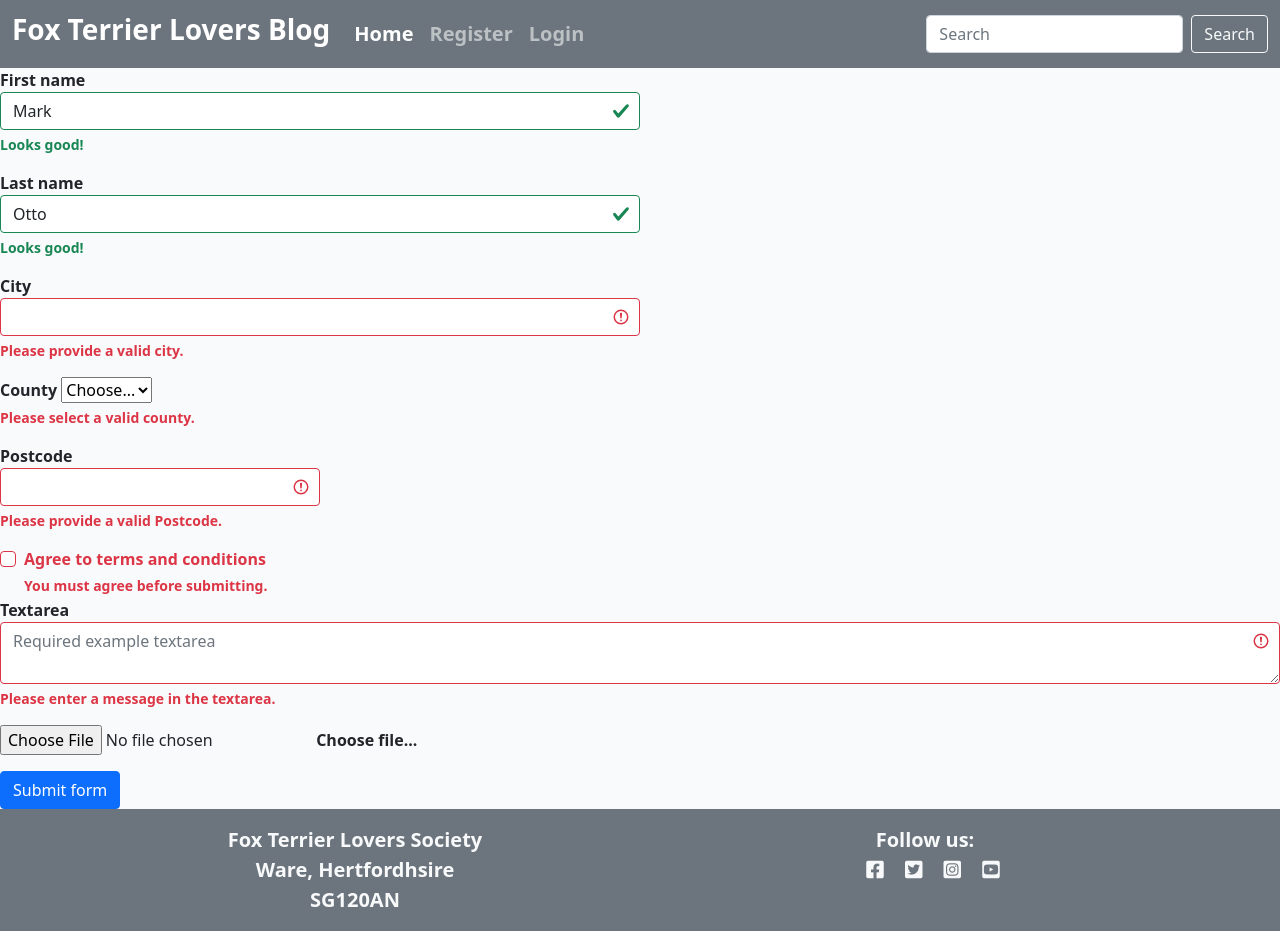
After one commit to Pimmz/Project-4, a Django app: page /adoption/ in a window 1280 px wide. The commit adds this page. Run offline with Django 3.2, Linux system fonts and the light colour scheme.

Commit message:
Connect adoption page to url and views

```diff
--- a/blog/urls.py
+++ b/blog/urls.py
@@ -3,8 +3,9 @@ from django.urls import path, include
 
 urlpatterns = [
     path('', views.PostList.as_view(), name='home'),
+    path('comment/<slug:slug>', views.PostComment.as_view(), name='post_comment'),
+    # path('accounts/', include('allauth.urls')),
+    path("adoption/", views.AdoptionView.as_view(), name='adoption'),
     path('<slug:slug>/', views.PostDetail.as_view(), name='post_detail'),
     path('like/<slug:slug>', views.PostLike.as_view(), name='post_like'),
-    path('comment/<slug:slug>', views.PostComment.as_view(), name='post_comment'),
-    path('accounts/', include('allauth.urls')),
 ]
--- a/blog/views.py
+++ b/blog/views.py
@@ -3,6 +3,7 @@ from django.views import generic, View
 from django.http import HttpResponseRedirect
 from .models import Post
 from .forms import CommentForm
+from django.views.generic import TemplateView
 
 
 class PostList(generic.ListView):
@@ -66,6 +67,7 @@ class PostDetail(View):
             },
         )
 
+
 class PostLike(View):
 
     def post(self, request, slug, *args, **kwargs):
@@ -90,3 +92,6 @@ class PostComment(View):
             post.comment.add(request.user)
 
         return HttpResponseRedirect(reverse('post_detail', args=[slug]))
+
+class AdoptionView(TemplateView):
+    template_name = "adoption.html"
--- /dev/null
+++ b/templates/adoption.html
@@ -0,0 +1,73 @@
+{% extends "base.html" %} {% block content %}
+
+
+<form>
+    <div class="form-row">
+        <div class="col-md-6 mb-3">
+            <label for="validationServer01">First name</label>
+            <input type="text" class="form-control is-valid" id="validationServer01" value="Mark" required />
+            <div class="valid-feedback">Looks good!</div>
+        </div>
+        <div class="col-md-6 mb-3">
+            <label for="validationServer02">Last name</label>
+            <input type="text" class="form-control is-valid" id="validationServer02" value="Otto" required />
+            <div class="valid-feedback">Looks good!</div>
+        </div>
+    </div>
+    <div class="form-row">
+        <div class="col-md-6 mb-3">
+            <label for="validationServer03">City</label>
+            <input type="text" class="form-control is-invalid" id="validationServer03"
+                aria-describedby="validationServer03Feedback" required />
+            <div id="validationServer03Feedback" class="invalid-feedback">
+                Please provide a valid city.
+            </div>
+        </div>
+        <div class="col-md-3 mb-3">
+            <label for="validationServer04">County</label>
+            <select class="custom-select is-invalid" id="validationServer04"
+                aria-describedby="validationServer04Feedback" required>
+                <option selected disabled value="">Choose...</option>
+                <option>...</option>
+            </select>
+            <div id="validationServer04Feedback" class="invalid-feedback">
+                Please select a valid county.
+            </div>
+        </div>
+        <div class="col-md-3 mb-3">
+            <label for="validationServer05">Postcode</label>
+            <input type="text" class="form-control is-invalid" id="validationServer05"
+                aria-describedby="validationServer05Feedback" required />
+            <div id="validationServer05Feedback" class="invalid-feedback">
+                Please provide a valid Postcode.
+            </div>
+        </div>
+    </div>
+    <div class="form-group">
+        <div class="form-check">
+            <input class="form-check-input is-invalid" type="checkbox" value="" id="invalidCheck3"
+                aria-describedby="invalidCheck3Feedback" required />
+            <label class="form-check-label" for="invalidCheck3">
+                Agree to terms and conditions
+            </label>
+            <div id="invalidCheck3Feedback" class="invalid-feedback">
+                You must agree before submitting.
+            </div>
+        </div>
+        <div class="mb-3">
+            <label for="validationTextarea">Textarea</label>
+            <textarea class="form-control is-invalid" id="validationTextarea" placeholder="Required example textarea"
+                required></textarea>
+            <div class="invalid-feedback">
+                Please enter a message in the textarea.
+            </div>
+        </div>
+        <div class="custom-file mb-3">
+            <input type="file" class="custom-file-input" id="validatedCustomFile" required />
+            <label class="custom-file-label" for="validatedCustomFile">Choose file...</label>
+            <div class="invalid-feedback">Example invalid custom file feedback</div>
+        </div>
+    </div>
+    <button class="btn btn-primary" type="submit">Submit form</button>
+</form>
+{%endblock%}
--- a/templates/base.html
+++ b/templates/base.html
@@ -6,26 +6,25 @@
 <head>
     <title>CodeStar Blog</title>
 
-    <link rel="preconnect" href="https://fonts.gstatic.com">
-    <link href="https://fonts.googleapis.com/css2?family=Roboto:wght@300&display=swap" rel="stylesheet">
-    <link href="https://fonts.googleapis.com/css2?family=Lato:wght@300;700&display=swap" rel="stylesheet">
-    <link rel="stylesheet" href="https://cdnjs.cloudflare.com/ajax/libs/font-awesome/5.15.3/css/all.min.css">
+    <link rel="preconnect" href="https://fonts.gstatic.com" />
+    <link href="https://fonts.googleapis.com/css2?family=Roboto:wght@300&display=swap" rel="stylesheet" />
+    <link href="https://fonts.googleapis.com/css2?family=Lato:wght@300;700&display=swap" rel="stylesheet" />
+    <link rel="stylesheet" href="https://cdnjs.cloudflare.com/ajax/libs/font-awesome/5.15.3/css/all.min.css" />
     <meta name="viewport" content="width=device-width, initial-scale=1" />
     <link href="https://cdn.jsdelivr.net/npm/bootstrap@5.0.1/dist/css/bootstrap.min.css" rel="stylesheet"
-        integrity="sha384-+0n0xVW2eSR5OomGNYDnhzAbDsOXxcvSN1TPprVMTNDbiYZCxYbOOl7+AMvyTG2x" crossorigin="anonymous">
+        integrity="sha384-+0n0xVW2eSR5OomGNYDnhzAbDsOXxcvSN1TPprVMTNDbiYZCxYbOOl7+AMvyTG2x" crossorigin="anonymous" />
     <script src="https://cdn.jsdelivr.net/npm/bootstrap@5.0.1/dist/js/bootstrap.bundle.min.js"
-        integrity="sha384-gtEjrD/SeCtmISkJkNUaaKMoLD0//ElJ19smozuHV6z3Iehds+3Ulb9Bn9Plx0x4" crossorigin="anonymous">
-        </script>
+        integrity="sha384-gtEjrD/SeCtmISkJkNUaaKMoLD0//ElJ19smozuHV6z3Iehds+3Ulb9Bn9Plx0x4"
+        crossorigin="anonymous"></script>
     <link rel="stylesheet" href="{% static 'css/style.css' %}" />
-
 </head>
 
 <body class="d-flex flex-column h-100 main-bg">
-
-
     <nav class="navbar navbar-expand-lg bg-secondary navbar-dark">
         <div class="container-fluid">
-            <a class="navbar-brand" href="{% url 'home' %}"><h3><b>Fox Terrier Lovers Blog</b></h3></a>
+            <a class="navbar-brand" href="{% url 'home' %}">
+                <h3><b>Fox Terrier Lovers Blog</b></h3>
+            </a>
             <button class="navbar-toggler" type="button" data-bs-toggle="collapse"
                 data-bs-target="#navbarSupportedContent" aria-controls="navbarSupportedContent" aria-expanded="false"
                 aria-label="Toggle navigation">
@@ -40,6 +39,9 @@
                     <li class="nav-item">
                         <a class="nav-link" href="{% url 'account_logout' %}">Logout</a>
                     </li>
+                    <li class="nav-item">
+                        <a class="nav-link" href="{% url 'adoption' %}">Adoption</a>
+                    </li>
                     {% else %}
                     <li class="nav-item">
                         <a class="nav-link" href="{% url 'account_signup' %}">Register</a>
@@ -47,13 +49,11 @@
                     <li class="nav-item">
                         <a class="nav-link" href="{% url 'account_login' %}">Login</a>
                     </li>
+
                     {% endif %}
-
-
-
                 </ul>
                 <form class="d-flex">
-                    <input class="form-control me-2" type="search" placeholder="Search" aria-label="Search">
+                    <input class="form-control me-2" type="search" placeholder="Search" aria-label="Search" />
                     <button class="btn btn-outline-light" type="submit">Search</button>
                 </form>
             </div>
@@ -66,8 +66,8 @@
                 {% for message in messages %}
 
                 <div class="alert {{ message.tags }} alert-dismissible fade show" id="msg" role="alert">
-                {{ message | safe }}
-                <button type="button" class="btn-close" data-bs-dismiss="alert" aria-label="Close"></button>
+                    {{ message | safe }}
+                    <button type="button" class="btn-close" data-bs-dismiss="alert" aria-label="Close"></button>
                 </div>
 
                 {% endfor %}
@@ -76,20 +76,20 @@
     </div>
 
     <main class="flex-shrink-0 main-bg">
-        {% block content %}
-
-        {% endblock content %}
+        {% block content %} {% endblock content %}
     </main>
-
 
     <footer class="footer mt-auto py-3 fs-5 text-light bg-secondary">
         <div class="container">
             <div class="row">
                 <div class="col-md-6">
-                    <p class="m-0 text-center">Fox Terrier Lovers Society<br>Ware, Hertfordhsire<br>SG120AN</p>
+                    <p class="m-0 text-center">
+                        Fox Terrier Lovers Society<br />Ware, Hertfordhsire<br />SG120AN
+                    </p>
                 </div>
                 <div class="col-md-6">
-                    <p class="m-0 text-center">Follow us: <br><i class="fab fa-facebook-square ms-3"></i>
+                    <p class="m-0 text-center">
+                        Follow us: <br /><i class="fab fa-facebook-square ms-3"></i>
                         <i class="fab fa-twitter-square ms-3"></i>
                         <i class="fab fa-instagram-square ms-3"></i>
                         <i class="fab fa-youtube-square ms-3"></i>
@@ -99,11 +99,10 @@
         </div>
     </footer>
     <script>
-        setTimeout(function() {
+        setTimeout(function () {
             let messages = document.getElementById("msg");
             let alert = new bootstrap.Alert(messages);
             alert.close();
-
         }, 3000);
     </script>
 </body>
--- a/templates/index.html
+++ b/templates/index.html
@@ -31,10 +31,10 @@
                         </div>
                         <div class="col-1">
                             {% with comments.count as total_comments %}
-                            <strong class="text-secondary"><i class="far fa-comments"></i>
-                                {{ total_comments }}</strong>
+                            <strong class="text-secondary"><i class="far fa-comments"></i>{{ total_comments }}</strong>
                             {% endwith %}
                         </div>
+
                     </div>
                 </div>
                 {% if forloop.counter|divisibleby:3 %}
```
Also changed, not shown: templates/allauth/account/email.html (+11 -9 lines).
